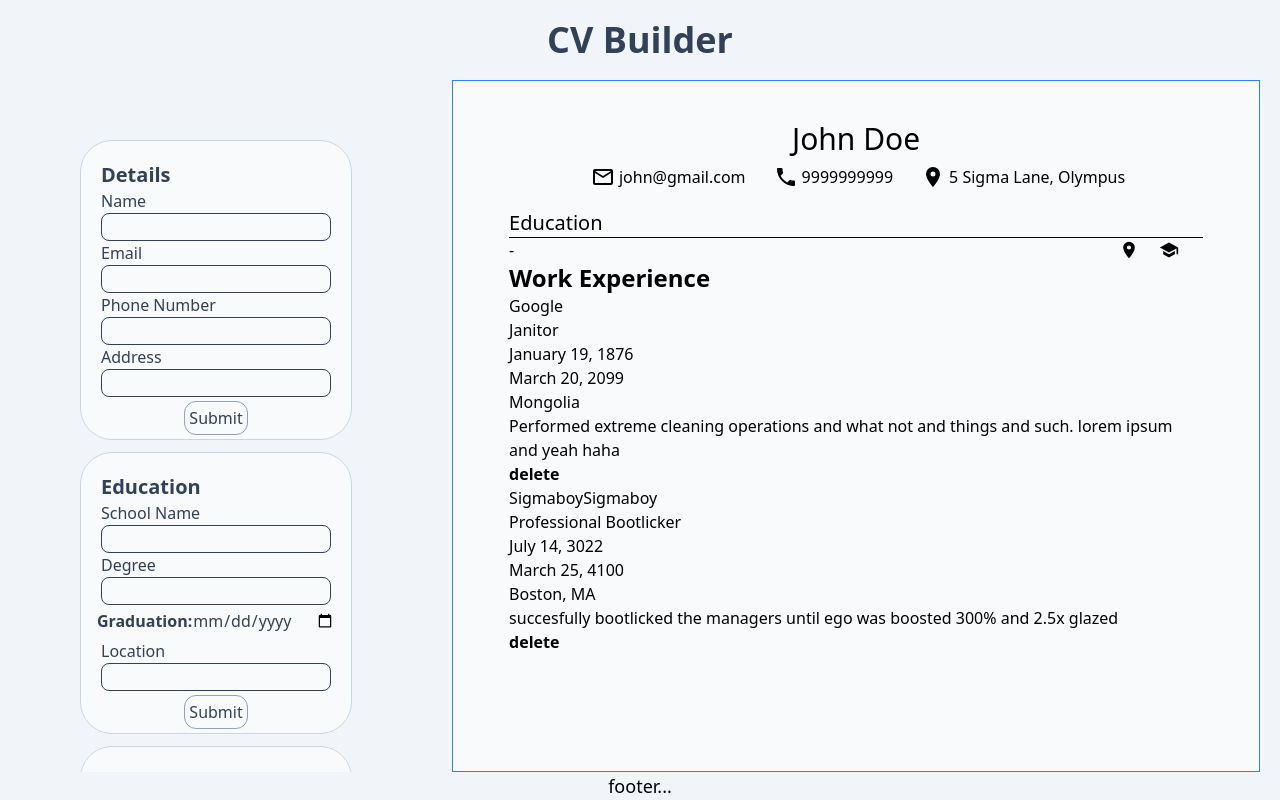
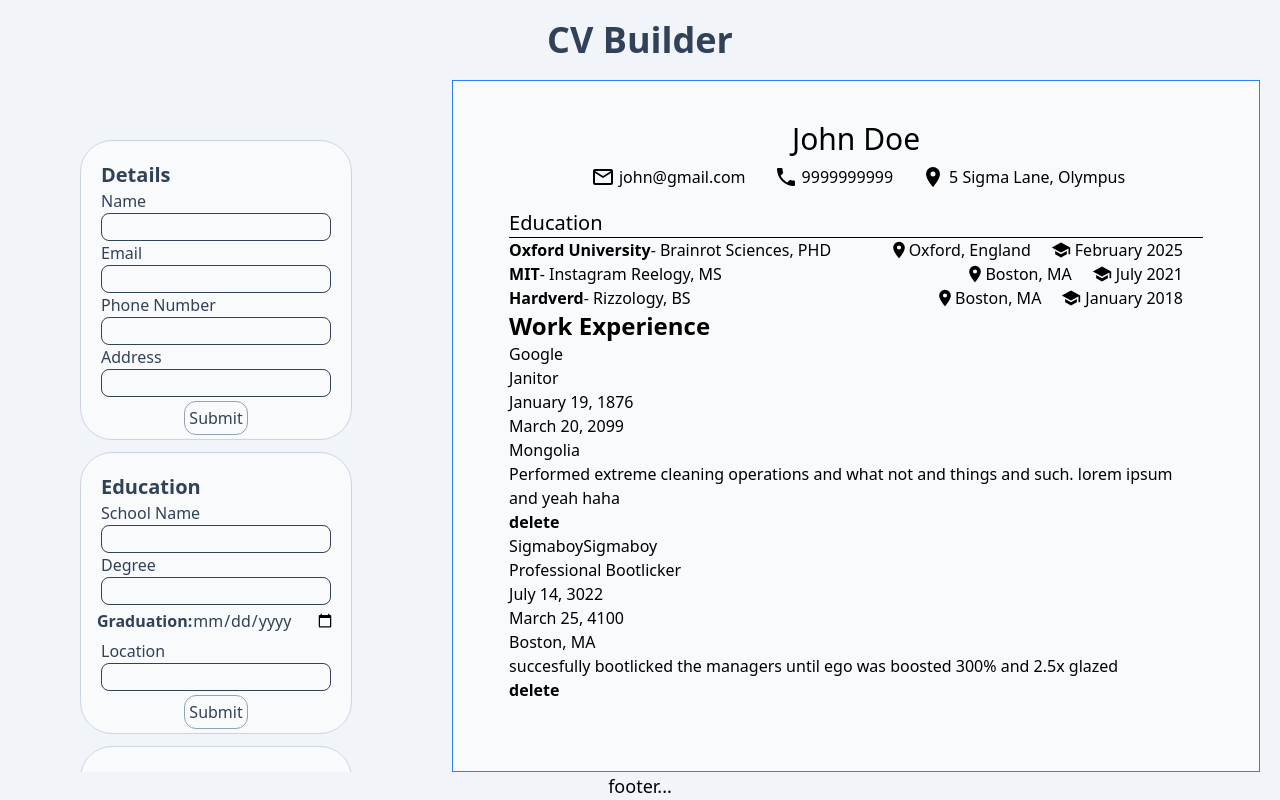
Before and after one commit to yskim308/cvApp, a React (Vite) app: page / in a window 1280 px wide. Built offline with nearby package versions, Linux system fonts and the light colour scheme.

Commit message:
make education a list view

```diff
--- a/src/components/viewComponents/EducationView.tsx
+++ b/src/components/viewComponents/EducationView.tsx
@@ -2,27 +2,34 @@ import { EducationViewProps } from "../types";
 import location from "../../assets/map-marker.svg";
 import graduationIcon from "../../assets/graduationIcon.svg";
 
-export default function EducationView({ formData }: EducationViewProps) {
+export default function EducationView({
+  formData,
+  handleEducationDelete,
+}: EducationViewProps) {
   return (
     <div className="flex flex-col mt-5">
       <div className="text-xl font-medium">Education</div>
       <hr></hr>
+      {formData?.map((school) => {
+        return (
           <div className="flex justify-between">
             <div className="flex">
-          <span className="font-semibold">{formData?.school}</span> -{" "}
-          {formData?.degree}
+              <span className="font-semibold">{school?.school}</span> -{" "}
+              {school?.degree}
             </div>
             <div className="flex">
               <div className="flex">
                 <img className="w-5" src={location} />
-            {formData?.location}
+                {school?.location}
               </div>
               <div className="px-5 flex">
                 <img className="w-5 mr-1" src={graduationIcon} />
-            {formData?.date}
-          </div>
+                {school?.date}
               </div>
             </div>
           </div>
         );
+      })}
+    </div>
+  );
 }
```
Lines whose indentation alone changed are shown as unchanged.
